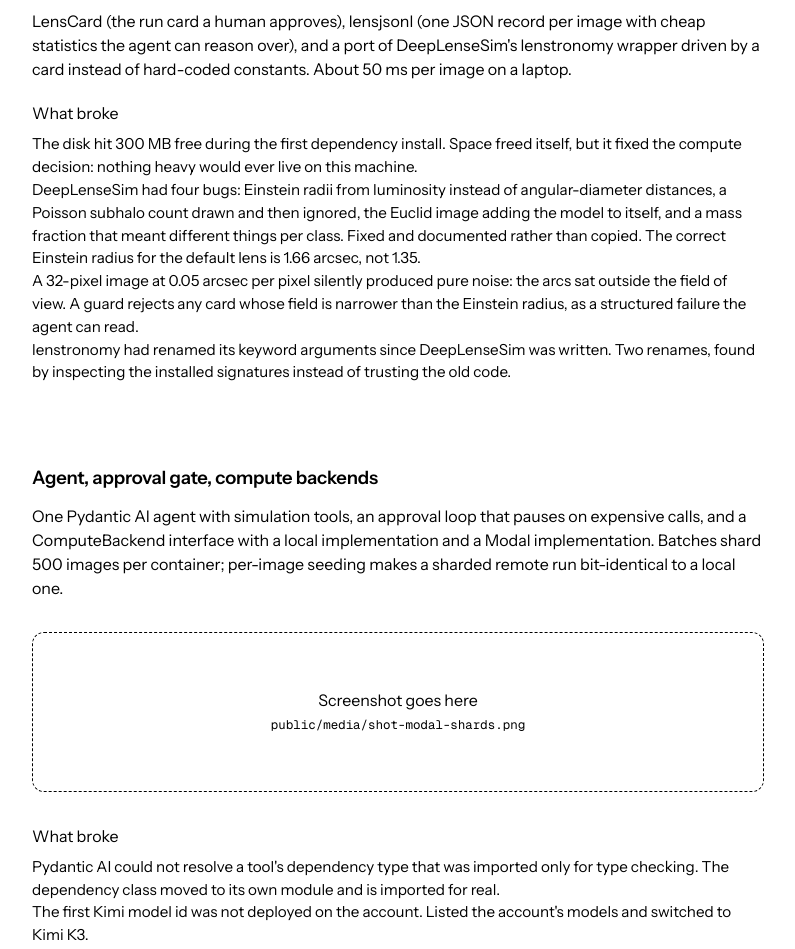
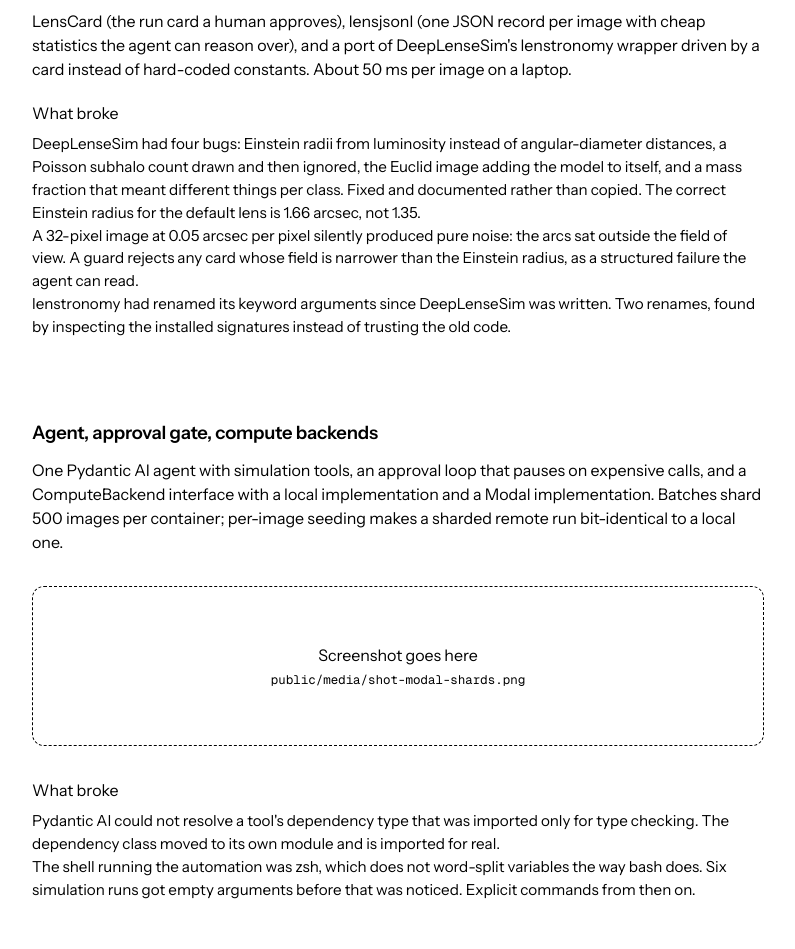
Before and after one commit to amanibobo/dlloop, a Next.js app in the folder site/: page / in a window 1280 px wide. Shown: the part 6580-7529 px from the top of the page, without its empty margins (242-1037 px from the left). Built offline with nearby package versions, Linux system fonts and the light colour scheme; no server answers.

Commit message:
Site: trim three build-log items

```diff
--- a/site/content/site.ts
+++ b/site/content/site.ts
@@ -90,7 +90,6 @@ export const phases: Phase[] = [
     delivered:
       "LensCard (the run card a human approves), lensjsonl (one JSON record per image with cheap statistics the agent can reason over), and a port of DeepLenseSim's lenstronomy wrapper driven by a card instead of hard-coded constants. About 50 ms per image on a laptop.",
     broke: [
-      { what: "The disk hit 300 MB free during the first dependency install.", fix: "Space freed itself, but it fixed the compute decision: nothing heavy would ever live on this machine." },
       { what: "DeepLenseSim had four bugs: Einstein radii from luminosity instead of angular-diameter distances, a Poisson subhalo count drawn and then ignored, the Euclid image adding the model to itself, and a mass fraction that meant different things per class.", fix: "Fixed and documented rather than copied. The correct Einstein radius for the default lens is 1.66 arcsec, not 1.35." },
       { what: "A 32-pixel image at 0.05 arcsec per pixel silently produced pure noise: the arcs sat outside the field of view.", fix: "A guard rejects any card whose field is narrower than the Einstein radius, as a structured failure the agent can read." },
       { what: "lenstronomy had renamed its keyword arguments since DeepLenseSim was written.", fix: "Two renames, found by inspecting the installed signatures instead of trusting the old code." },
@@ -104,7 +103,6 @@ export const phases: Phase[] = [
       "One Pydantic AI agent with simulation tools, an approval loop that pauses on expensive calls, and a ComputeBackend interface with a local implementation and a Modal implementation. Batches shard 500 images per container; per-image seeding makes a sharded remote run bit-identical to a local one.",
     broke: [
       { what: "Pydantic AI could not resolve a tool's dependency type that was imported only for type checking.", fix: "The dependency class moved to its own module and is imported for real." },
-      { what: "The first Kimi model id was not deployed on the account.", fix: "Listed the account's models and switched to Kimi K3." },
       { what: "The shell running the automation was zsh, which does not word-split variables the way bash does.", fix: "Six simulation runs got empty arguments before that was noticed. Explicit commands from then on." },
     ],
   },
@@ -151,7 +149,6 @@ export const phases: Phase[] = [
       "A HEPTAPOD-style benchmark: the same model and prompt, one arm with the domain tools and one with only a sandboxed shell and file tools, graded by a cumulative four-stage rubric read off the sandbox. Plus a report generator that produced the figures on this page.",
     broke: [
       { what: "The last rubric stage thresholded AUC, and a ResNet-18 trained from scratch on under 200 images sits at chance whatever the settings.", fix: "The stage now checks that a held-out evaluation exists and that the number the agent reports matches the file. Correct reporting, not luck." },
-      { what: "A network outage killed one run; every later trial failed instantly with a connection error.", fix: "Infrastructure errors are retried instead of scored." },
       { what: "The sandbox path check raised on macOS because temp directories resolve through a /private symlink.", fix: "Resolve the workspace once." },
     ],
   },
```
